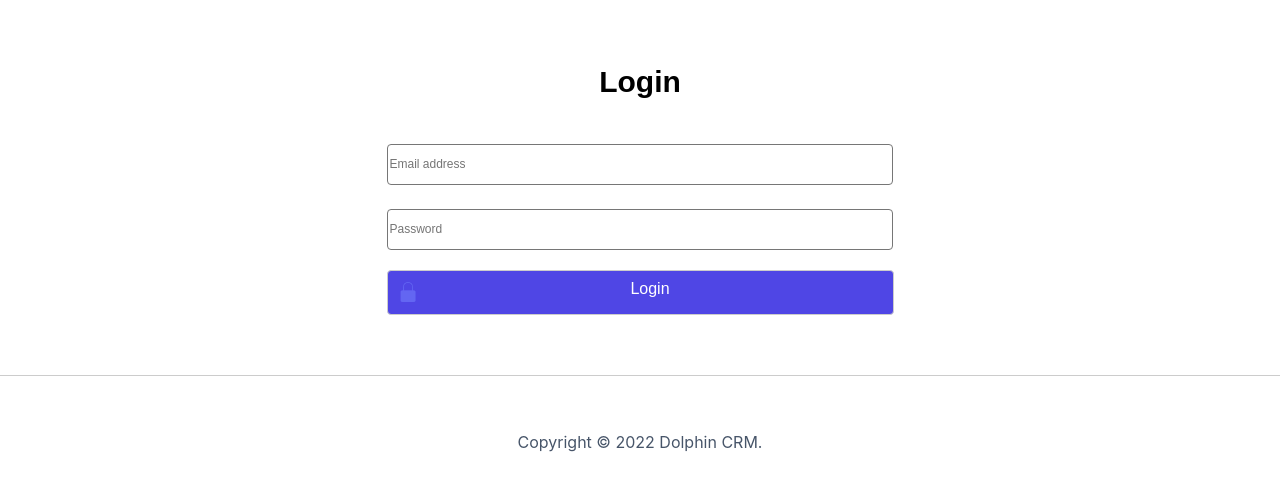
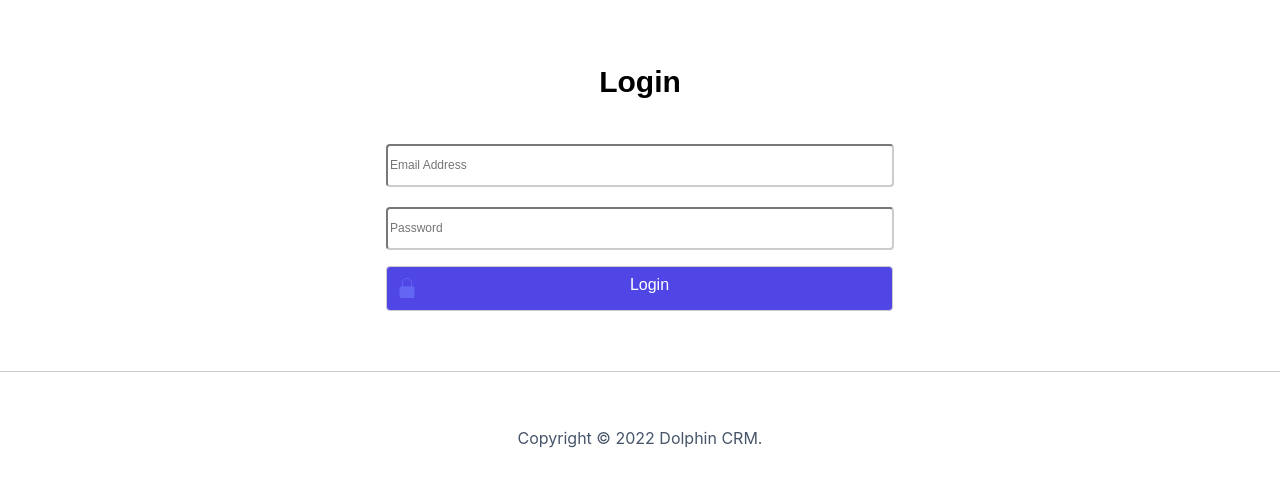
Before and after one commit to xeniqued/info2180-finalproject, a PHP site: page /loginindex.html in a window 1280 px wide. Shown: the part 70-561 px from the top of the page. Run offline with PHP 8.4, Linux system fonts and the light colour scheme.

Commit message:
Current version

```diff
--- a/loginindex.html
+++ b/loginindex.html
@@ -21,9 +21,9 @@
         </div>-->
         <div class="flex-container">
             <div id="logintitle"><h2>Login</h2></div>
-            <form action="action.php" method="post">
-                <div><textarea name="email" id="email" placeholder="Email address" rows="1" cols="50"></textarea></div>
-                <div><textarea name="password" id="password" placeholder="Password" rows="1" cols="50"></textarea></div>
+            <form id="form" action="login.php" >
+                <div><input type="text" id="email" name="Email" placeholder="Email Address" ></div>
+                <div><input type="password" id="password" name="password" placeholder="Password" ></div>
                 <div id="loginbutton" >
                     <img src="locklogin.png" alt="loginscript.png" width="20px" height="">
                     <input type="submit" value="Login" id="submitbtn" />
--- a/loginscript.js
+++ b/loginscript.js
@@ -2,29 +2,45 @@
 
 document.addEventListener("DOMContentLoaded", function () {
   //masking the password
-  const textarea = document.getElementById('password');
+ /* const textarea = document.getElementById('password');
   textarea.addEventListener('input', (event) => {
   const currentLength = event.target.value.length;
   textarea.value = '*'.repeat(currentLength);
+});*/
+  //login button functionality
+
+const form = document.getElementById('form');
+
+form.addEventListener("submit", function(event) {
+  event.preventDefault(); // Prevents the page from reloading
+  /*const useremail = document.getElementById('email');
+  const email = useremail.value; // Updates the email variable
+  console.log(email); // Logs the updated email value
+  const userpassword = document.getElementById('password');
+  const password = userpassword.value; // Updates the email variable
+  console.log(password); */
+  Verification();
 });
-  //login button functionality
-  const login = document.getElementById('loginbutton');
-  login.addEventListener('click', Userlogin);
+
+
+  /*const login = document.getElementById('loginbutton');
+  login.addEventListener('click', PrintEmail);
   const useremail =document.getElementById('email');
+  console.log(12345678);
   const userpassword = document.getElementById('password');
-  useremail.addEventListener("input", EmailVerification);
+  /*useremail.addEventListener("input", EmailVerification);
   userpassword.addEventListener("input", PasswordVerification);
-
-  function EmailVerification(){
+*/
+  async function Verification(){
+    const checkemail = await fetch('login.php');
+    const rsp = await checkemail.text();
+    console.log(rsp);
 
   }
 
-  function PasswordVerification(){
-
-  }
 
   function Userlogin(){
-    const validity = `${EmailVerification()}+${PasswordVerification}`; //check for the return values of the password and email checks
+    //const validity = `${EmailVerification()}+${PasswordVerification}`; //check for the return values of the password and email checks
 
     switch (validity){
       case "true+true":
--- a/loginstyles.css
+++ b/loginstyles.css
@@ -115,7 +115,7 @@ input[type=submit] {
     margin-bottom: 60px;
 }
 
-textarea{
+input[type=text]{
     width: 500px;
     height: 15px;
     font-size: 12px;
@@ -123,9 +123,26 @@ textarea{
     padding-top: 12px;
     padding-bottom: 12px;
     background-color: white;
+    border-color: #ccc;
     resize: none;
     border-radius: 4px;
     margin: auto;
     margin-top: 20px;
     font-family: Arial, Helvetica, sans-serif;
 }
+
+input[type=password]{
+    width: 500px;
+    height: 15px;
+    font-size: 12px;
+    /*padding: 12px 20px;*/
+    padding-top: 12px;
+    padding-bottom: 12px;
+    background-color: white;
+    border-color: #ccc;
+    resize: none;
+    border-radius: 4px;
+    margin: auto;
+    margin-top: 20px;
+    font-family: Arial, Helvetica, sans-serif;
+}
```
Also changed, not shown: login.php (added, +35 -0 lines).
